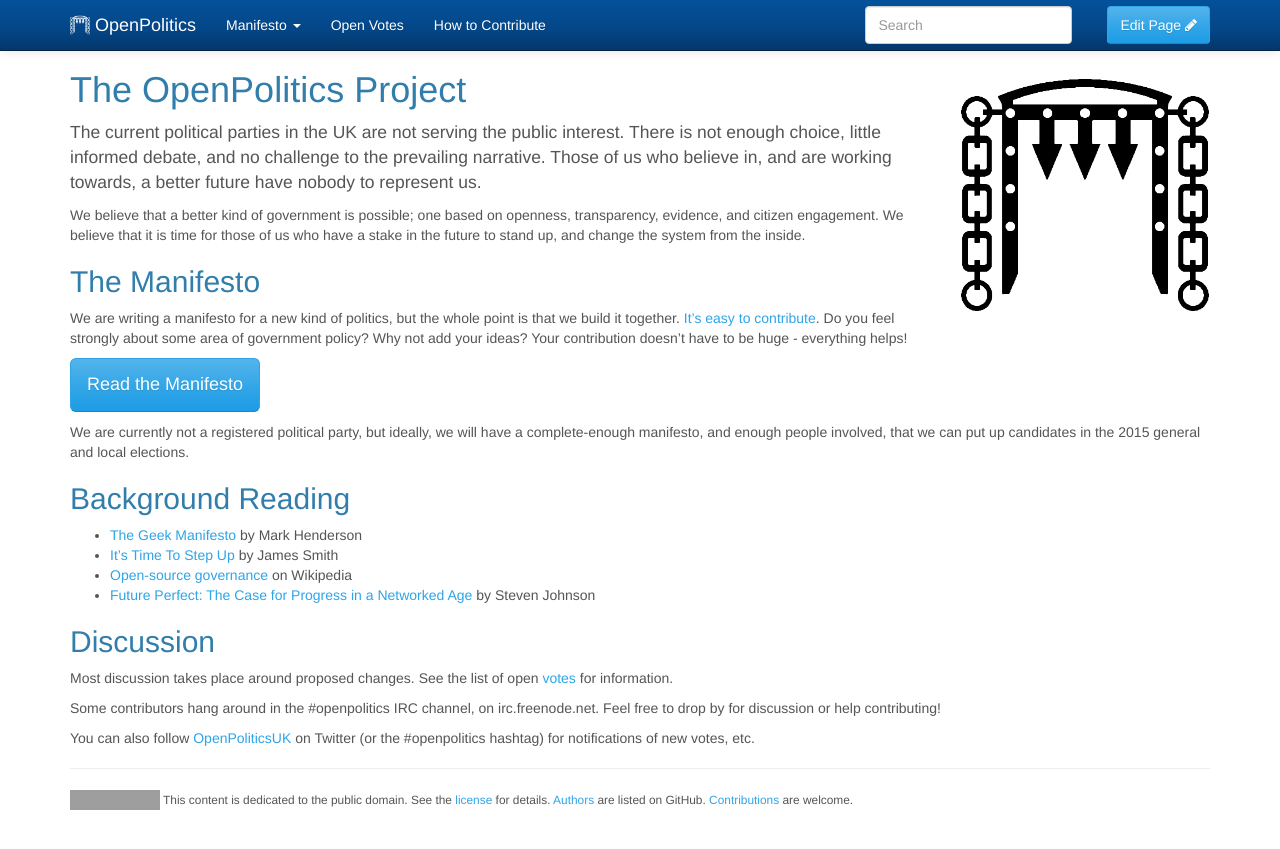
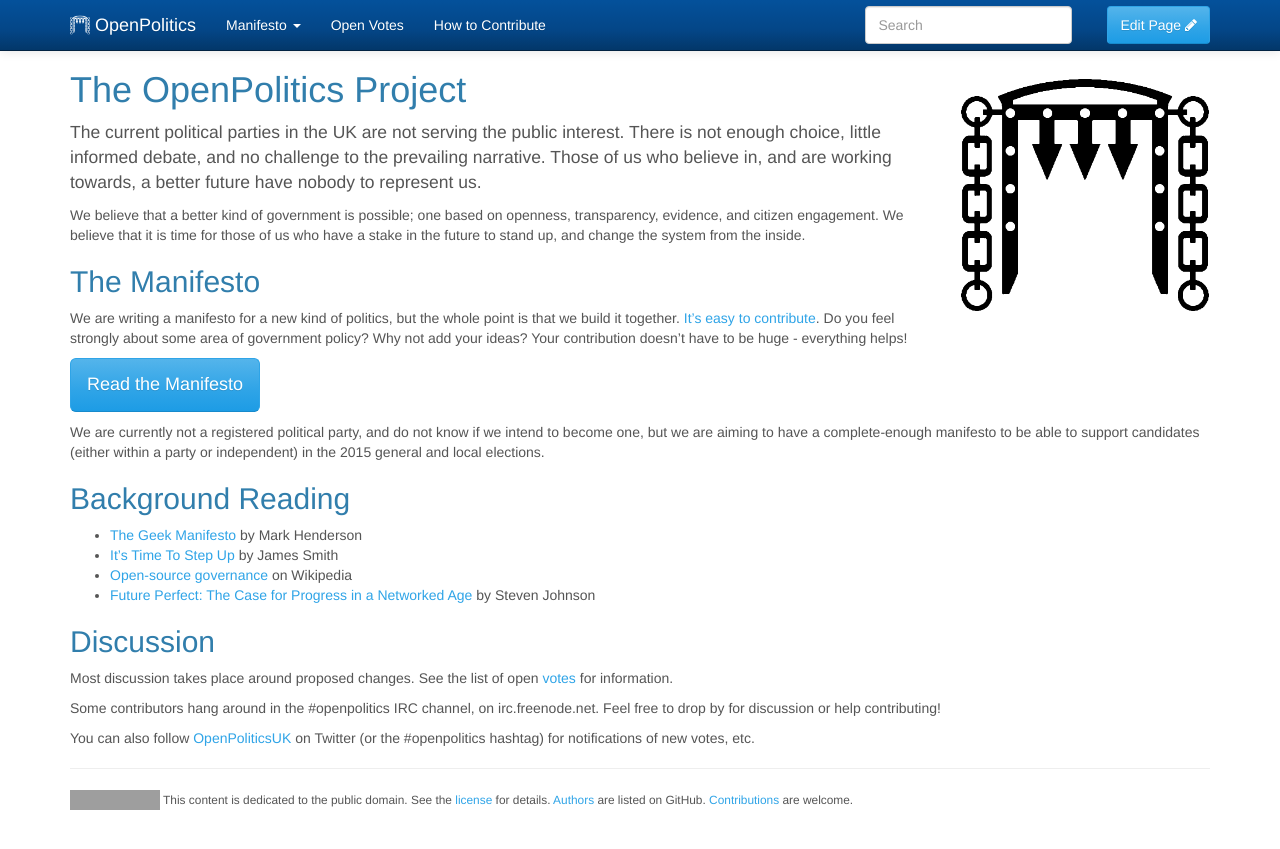
Before and after one commit to openpolitics/manifesto, a Jekyll site: the page built from index.md, in a window 1280 px wide. Shown: the top 849 px of the page. Built offline with Jekyll 4.4.1, drawn with Linux system fonts in a browser that asks for light colours; grey boxes are pictures that could not be loaded.

Commit message:
Generalise candidate text a bit
As we are not sure about party or independent yet

```diff
--- a/index.md
+++ b/index.md
@@ -12,7 +12,7 @@ We are writing a manifesto for a new kind of politics, but the whole point is th
 
 <a href='manifesto' class='btn btn-primary btn-lg'>Read the Manifesto</a>
 
-We are currently not a registered political party, but ideally, we will have a complete-enough manifesto, and enough people involved, that we can put up candidates in the 2015 general and local elections.
+We are currently not a registered political party, and do not know if we intend to become one, but we are aiming to have a complete-enough manifesto to be able to support candidates (either within a party or independent) in the 2015 general and local elections.
 
 ## Background Reading
 
```
